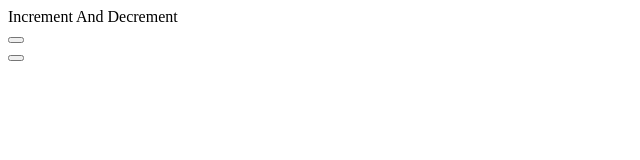
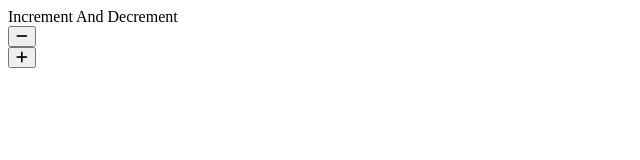
Before and after one commit to abhitiwari2511/Counter-App, a plain HTML site: page index.html in a window 1280 px wide. Shown: the full height of the page, 0-640 px from the left. Drawn offline with Linux system fonts and the light colour scheme.

Commit message:
add buttons

```diff
--- a/index.html
+++ b/index.html
@@ -12,9 +12,13 @@
         <div>Increment And Decrement</div>
 
         <div>
-            <button></button>
+            <button>
+                <i class="fa-solid fa-minus"></i>
+            </button>
             <div></div>
-            <button></button>
+            <button>
+                <i class="fa-solid fa-plus"></i>
+            </button>
         </div>
 
      </div>
```
